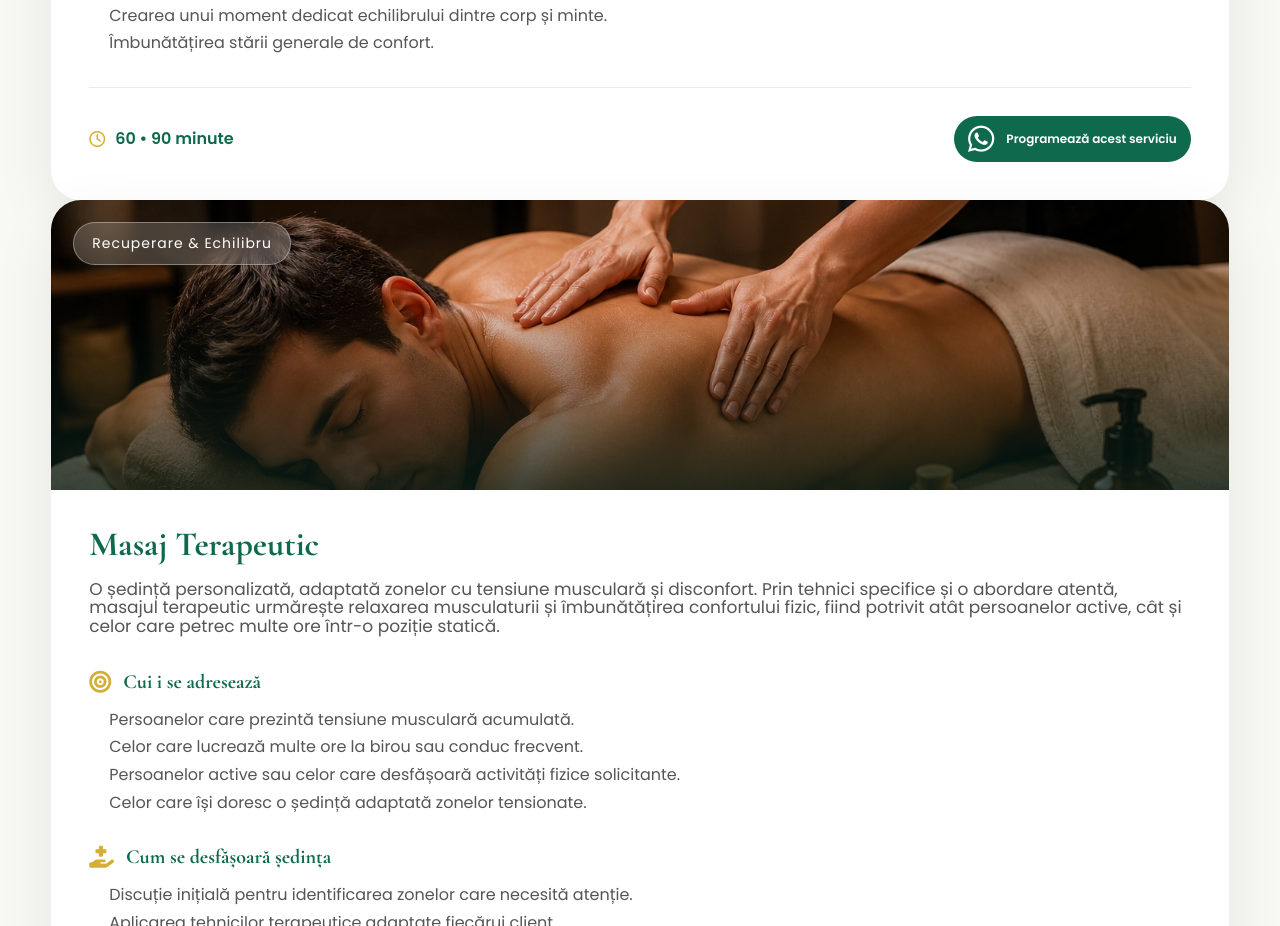
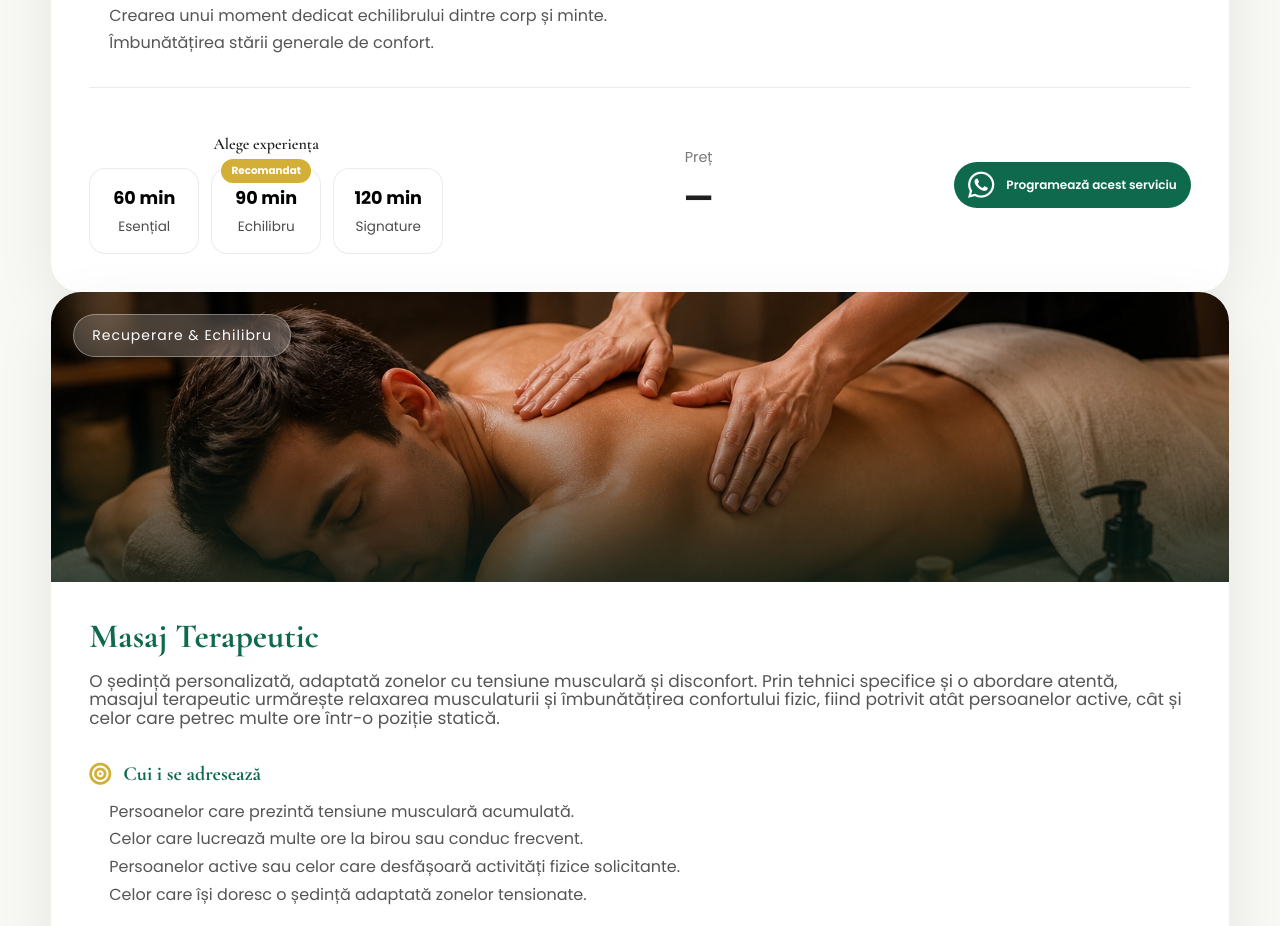
Before and after one commit to madalinglavan/elyanelixir88, a plain HTML site: page index.html in a window 1280 px wide. Shown: the part 1941-2867 px from the top of the page. Drawn offline with nearby package versions, Linux system fonts and the light colour scheme.

Commit message:
Add files via upload

```diff
--- a/index.html
+++ b/index.html
@@ -721,12 +721,8 @@
 
 
     </section>
-        <!-- ========================================================= -->
-    <!-- MAIN -->
-    <!-- ========================================================= -->
 
     <main>
-
 
         <!-- ========================================================= -->
         <!-- MASAJ -->
@@ -810,19 +806,79 @@
 
                             <div class="service-footer">
 
-                                <div class="service-duration">
-
-                                    <i class="fa-regular fa-clock"></i>
-
-                                    <span>60 • 90 minute</span>
+    <div class="service-options">
+
+        <h4 class="service-options__title">
+            Alege experiența
+        </h4>
+
+        <div class="duration-selector">
+
+            <button class="duration-card"
+                data-duration="60"
+                data-price="199">
+
+                <span class="duration-time">
+                    60 min
+                </span>
+
+                <span class="duration-name">
+                    Esențial
+                </span>
+
+            </button>
+
+            <button class="duration-card"
+                data-duration="90"
+                data-price="279">
+
+                <span class="duration-badge">
+                    Recomandat
+                </span>
+
+                <span class="duration-time">
+                    90 min
+                </span>
+
+                <span class="duration-name">
+                    Echilibru
+                </span>
+
+            </button>
+
+            <button class="duration-card"
+                data-duration="120"
+                data-price="349">
+
+                <span class="duration-time">
+                    120 min
+                </span>
+
+                <span class="duration-name">
+                    Signature
+                </span>
+
+            </button>
+
+        </div>
+
+    </div>
+
+    <div class="service-price">
+
+        <span class="price-label">
+            Preț
+        </span>
+
+        <strong class="price-value">
+            —
+        </strong>
 
     </div>
 
     <a class="service-btn"
-
-                                    target="_blank"
-
-                                    href="https://wa.me/40769729403?text=Bună%20ziua!%20🌿%20Aș%20dori%20o%20programare%20pentru%20serviciul%20Masaj%20de%20Relaxare.%20Îmi%20puteți%20spune%20când%20aveți%20locuri%20disponibile%3F%20Mulțumesc!">
+        href="#"
+        data-service="Masaj de Relaxare">
 
         <i class="fa-brands fa-whatsapp"></i>
 
@@ -4277,6 +4333,7 @@
     <!-- ========================================================= -->
 
     <script defer src="script.js"></script>
+    <script defer src="services.js"></script>
 
 </body>
 
--- a/script.js
+++ b/script.js
@@ -591,3 +591,49 @@ document.querySelectorAll(".dropdown").forEach(dropdown => {
     });
 
 });
+
+
+document.querySelectorAll(".service-card").forEach(card=>{
+
+    const durationCards = card.querySelectorAll(".duration-card");
+    const price = card.querySelector(".price-value");
+    const button = card.querySelector(".service-btn");
+
+    durationCards.forEach(option=>{
+
+        option.addEventListener("click",()=>{
+
+            durationCards.forEach(btn=>btn.classList.remove("active"));
+
+            option.classList.add("active");
+
+            const duration = option.dataset.duration;
+            const value = option.dataset.price;
+
+            price.textContent = value + " Lei";
+
+            const service = button.dataset.service;
+
+            const message =
+`Bună ziua! 🌿
+
+Aș dori o programare pentru:
+
+${service}
+
+Durată:
+${duration} minute
+
+Îmi puteți spune când aveți locuri disponibile?
+
+Mulțumesc!`;
+
+            button.href =
+"https://wa.me/40769729403?text=" +
+encodeURIComponent(message);
+
+        });
+
+    });
+
+});
--- /dev/null
+++ b/services.js
@@ -0,0 +1,52 @@
+const services = {
+
+    massage: {
+
+        relaxare: {
+            title: "Masaj de Relaxare",
+
+            options: [
+                {
+                    name: "Esențial",
+                    duration: "60",
+                    price: 199
+                },
+                {
+                    name: "Echilibru",
+                    duration: "90",
+                    price: 279
+                },
+                {
+                    name: "Signature",
+                    duration: "120",
+                    price: 349
+                }
+            ]
+        },
+
+        terapeutic: {
+
+            title: "Masaj Terapeutic",
+
+            options: [
+                {
+                    name: "60 min",
+                    duration: "60",
+                    price: 229
+                },
+                {
+                    name: "90 min",
+                    duration: "90",
+                    price: 309
+                },
+                {
+                    name: "120 min",
+                    duration: "120",
+                    price: 389
+                }
+            ]
+        }
+
+    }
+
+};
--- a/style.css
+++ b/style.css
@@ -2742,3 +2742,204 @@ APPLE PAGE TRANSITION
     }
 
 }
+
+
+/*========================
+
+SERVICE OPTIONS
+
+========================*/
+
+.service-options{
+
+    margin-top:20px;
+
+}
+
+.service-options__title{
+
+    font-size:1rem;
+    font-weight:600;
+
+    margin-bottom:16px;
+
+    text-align:center;
+
+    color:var(--green);
+
+}
+
+/*========================
+
+DURATION SELECTOR
+
+========================*/
+
+.duration-selector{
+
+    display:flex;
+
+    gap:12px;
+
+    justify-content:center;
+
+    flex-wrap:wrap;
+
+}
+
+.duration-card{
+
+    position:relative;
+
+    flex:1;
+
+    min-width:110px;
+
+    padding:16px 12px;
+
+    border:1px solid rgba(0,0,0,.08);
+
+    border-radius:16px;
+
+    background:#fff;
+
+    cursor:pointer;
+
+    transition:.3s;
+
+    display:flex;
+
+    flex-direction:column;
+
+    align-items:center;
+
+    gap:6px;
+
+}
+
+.duration-card:hover{
+
+    transform:translateY(-4px);
+
+    box-shadow:0 12px 24px rgba(0,0,0,.08);
+
+}
+
+.duration-card.active{
+
+    border-color:var(--green);
+
+    background:#f3faf7;
+
+    box-shadow:0 12px 24px rgba(0,0,0,.10);
+
+}
+
+.duration-time{
+
+    font-size:1.1rem;
+
+    font-weight:700;
+
+}
+
+.duration-name{
+
+    font-size:.85rem;
+
+    opacity:.7;
+
+}
+
+.duration-badge{
+
+    position:absolute;
+
+    top:-10px;
+
+    padding:4px 10px;
+
+    border-radius:20px;
+
+    background:var(--gold);
+
+    color:#fff;
+
+    font-size:.65rem;
+
+    font-weight:700;
+
+}
+
+/*========================
+
+PRICE
+
+========================*/
+
+.service-price{
+
+    margin:24px 0;
+
+    text-align:center;
+
+}
+
+.price-label{
+
+    display:block;
+
+    font-size:.9rem;
+
+    color:#777;
+
+    margin-bottom:6px;
+
+}
+
+.price-value{
+
+    font-size:2rem;
+
+    color:var(--green);
+
+    transition:.25s;
+
+}
+@media (max-width:768px){
+
+    .duration-selector{
+
+        gap:8px;
+
+    }
+
+    .duration-card{
+
+        min-width:92px;
+
+        padding:12px 8px;
+
+    }
+
+    .duration-time{
+
+        font-size:.95rem;
+
+    }
+
+    .duration-name{
+
+        font-size:.72rem;
+
+    }
+
+    .duration-badge{
+
+        font-size:.55rem;
+
+        padding:3px 8px;
+
+    }
+
+}
```
Lines whose indentation alone changed are shown as unchanged.
